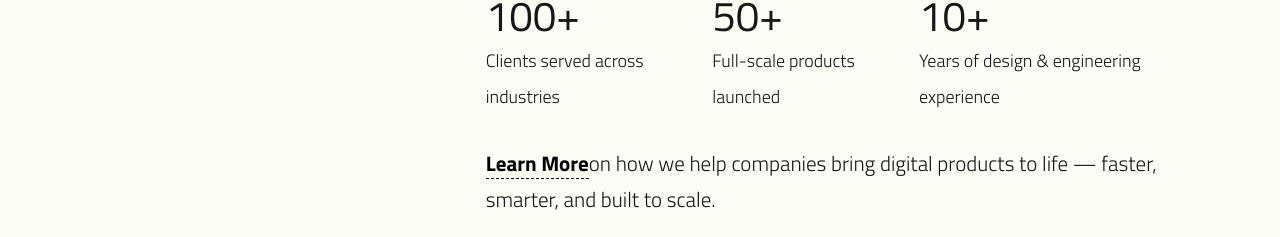
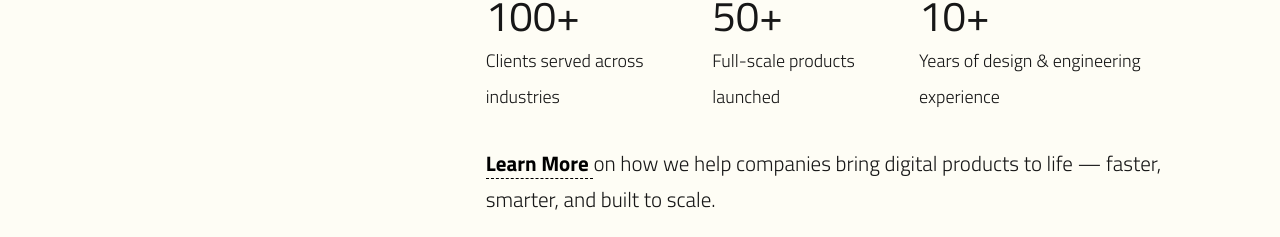
Before and after one commit to hariprasadvit/bnbwebsite, a Next.js app: page /service-detail-1 in a window 1280 px wide. Shown: the part 5126-5363 px from the top of the page. Built offline with nearby package versions, Linux system fonts and the light colour scheme.

Commit message:
UI - fic

```diff
--- a/src/components/Home/NumberSection/index.js
+++ b/src/components/Home/NumberSection/index.js
@@ -40,7 +40,7 @@ export default function NumberSection({ disableTopPadding = false }) {
           </div>
           <div className={` ${styles.learnMore}`}>
             <Link href={"/services"} className="knowMoreLink">
-              Learn More
+              Learn More{"    "}
             </Link>
             on how we help companies bring digital products to life — faster,
             smarter, and built to scale.
--- a/src/styles/page.module.scss
+++ b/src/styles/page.module.scss
@@ -383,6 +383,10 @@
   @media screen and (max-width: 768px) {
     margin: 0 20px 0 auto;
     display: table;
+  }
+
+  &:hover {
+    text-decoration: underline;
   }
 }
 
```
